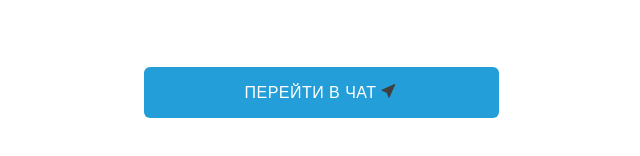
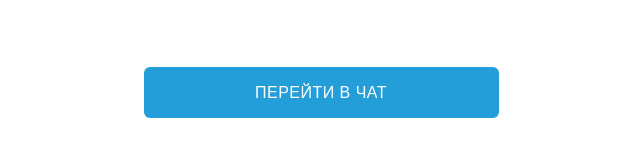
Before and after one commit to sparklif/moneyforum, a plain HTML site: page index.html in a window 1280 px wide. Shown: the part 460-616 px from the top of the page, 319-959 px from the left. Drawn offline with Linux system fonts and the light colour scheme.

Commit message:
кнопка перейти

```diff
--- a/index.html
+++ b/index.html
@@ -20,9 +20,7 @@
         </a>
         <h1 class="h1">Форум закрыт! <br />Приглашаем присоединится в чат манимейкеров в Телеграм </h1>
         <div class="main-block__btns">
-          <a class="btn btn-primary" target="_blank" href="https://t.me/moneymakertalk"> Перейти в чат <svg xmlns="http://www.w3.org/2000/svg" width="16" height="16" fill="currentColor" class="bi bi-cursor-fill" viewBox="0 0 16 16">
-  <path d="M14.082 2.182a.5.5 0 0 1 .103.557L8.528 15.467a.5.5 0 0 1-.917-.007L5.57 10.694.803 8.652a.5.5 0 0 1-.006-.916l12.728-5.657a.5.5 0 0 1 .556.103z"/>
-</svg></a>
+          <a class="btn btn-primary" target="_blank" href="https://t.me/moneymakertalk"> Перейти в чат </a>
         </div>
       </div>
     </div>
```
